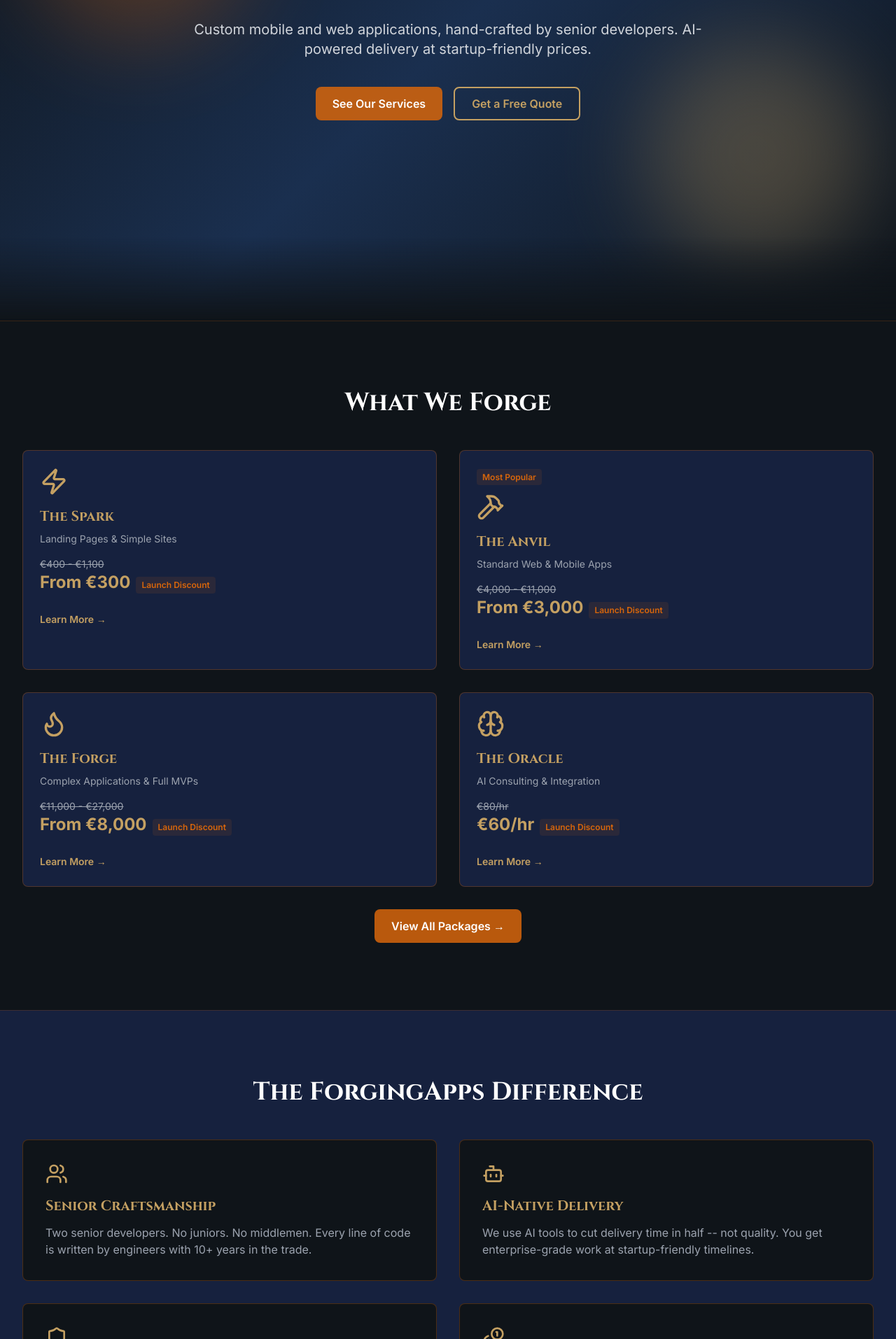
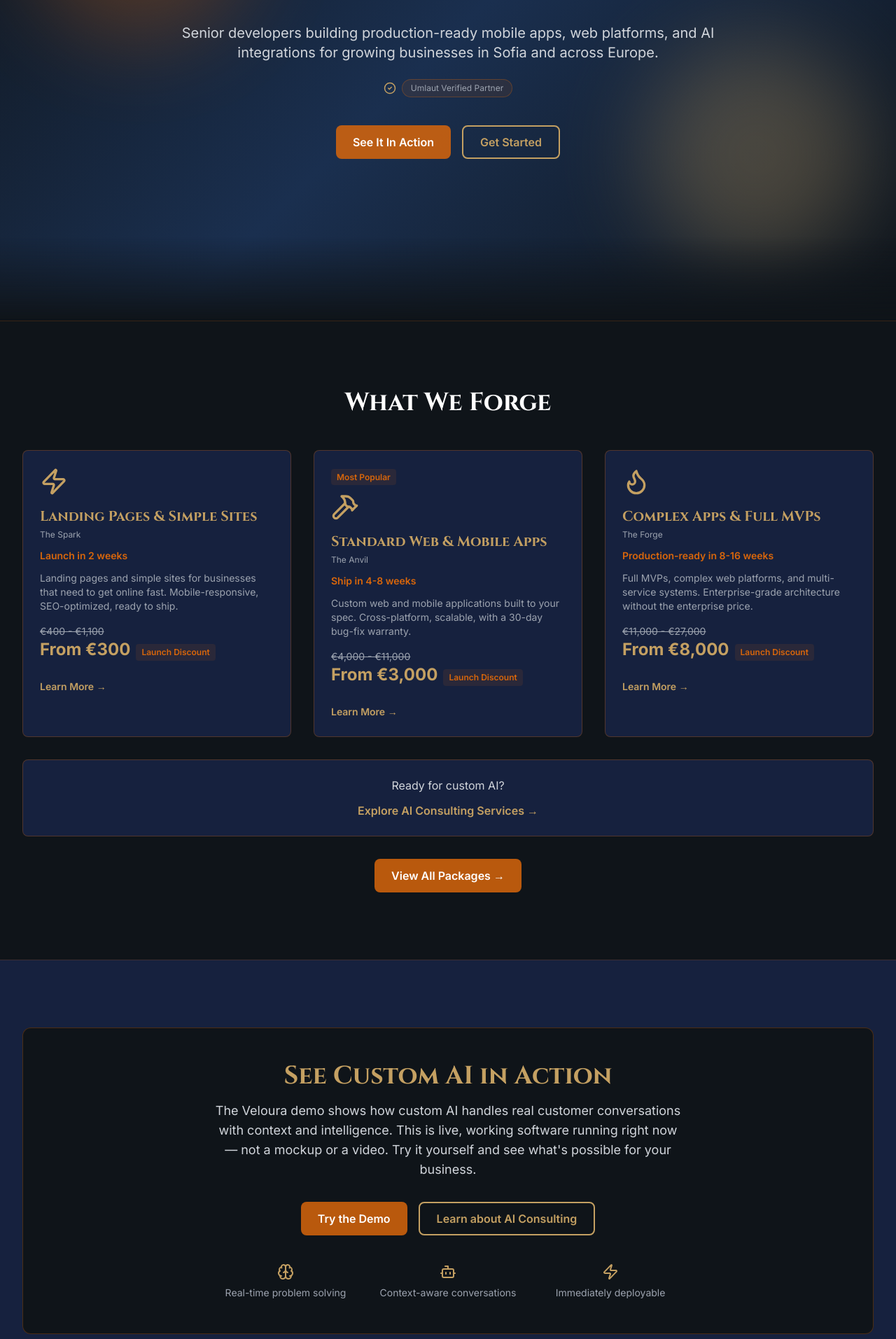
Before and after one commit to itsvetkov1/forgingapps-website, a Next.js app: page / in a window 1280 px wide. Shown: the part 407-2320 px from the top of the page at 70% size. Built offline with nearby package versions, Linux system fonts and the light colour scheme.

Commit message:
[hermes] update: homepage batch — hero rewrite (WEB-002), pricing cards restructure (WEB-003), demo teaser section (WEB-004)

```diff
--- a/app/page.tsx
+++ b/app/page.tsx
@@ -23,29 +23,34 @@ export default function Home() {
     <>
       {/* Hero Section */}
       <Hero
-        headline="Apps Forged to Last"
-        subheadline="Custom mobile and web applications, hand-crafted by senior developers. AI-powered delivery at startup-friendly prices."
-        primaryCTA={{ text: 'See Our Services', href: '/services' }}
-        secondaryCTA={{ text: 'Get a Free Quote', href: '/contact' }}
+        headline="Custom AI & Software Built Fast, Without the Price Tag"
+        subheadline="Senior developers building production-ready mobile apps, web platforms, and AI integrations for growing businesses in Sofia and across Europe."
+        primaryCTA={{ text: 'See It In Action', href: '/demo/veloura-support' }}
+        secondaryCTA={{ text: 'Get Started', href: '/contact' }}
+        trustBadge="Umlaut Verified Partner"
       />
 
       {/* What We Forge */}
       <section className="section-py bg-forge-dark border-t border-forge-ember/20">
         <div className="container-custom">
           <h2 className="font-cinzel text-4xl font-bold text-center mb-12">What We Forge</h2>
-          <div className="grid grid-cols-1 md:grid-cols-2 gap-8 mb-8">
+          <div className="grid grid-cols-1 md:grid-cols-3 gap-8 mb-8">
             <ServiceCard
               icon={<Zap size={40} />}
-              name="The Spark"
-              description="Landing Pages & Simple Sites"
+              title="Landing Pages & Simple Sites"
+              tier="The Spark"
+              outcome="Launch in 2 weeks"
+              description="Landing pages and simple sites for businesses that need to get online fast. Mobile-responsive, SEO-optimized, ready to ship."
               regularPrice="€400 - €1,100"
               launchPrice="From €300"
               href="/services#spark"
             />
             <ServiceCard
               icon={<Hammer size={40} />}
-              name="The Anvil"
-              description="Standard Web & Mobile Apps"
+              title="Standard Web & Mobile Apps"
+              tier="The Anvil"
+              outcome="Ship in 4-8 weeks"
+              description="Custom web and mobile applications built to your spec. Cross-platform, scalable, with a 30-day bug-fix warranty."
               regularPrice="€4,000 - €11,000"
               launchPrice="From €3,000"
               badge="Most Popular"
@@ -53,25 +58,64 @@ export default function Home() {
             />
             <ServiceCard
               icon={<Flame size={40} />}
-              name="The Forge"
-              description="Complex Applications & Full MVPs"
+              title="Complex Apps & Full MVPs"
+              tier="The Forge"
+              outcome="Production-ready in 8-16 weeks"
+              description="Full MVPs, complex web platforms, and multi-service systems. Enterprise-grade architecture without the enterprise price."
               regularPrice="€11,000 - €27,000"
               launchPrice="From €8,000"
               href="/services#forge"
             />
-            <ServiceCard
-              icon={<Brain size={40} />}
-              name="The Oracle"
-              description="AI Consulting & Integration"
-              regularPrice="€80/hr"
-              launchPrice="€60/hr"
-              href="/ai-consulting"
-            />
           </div>
-          <div className="text-center">
+
+          {/* AI Consulting Link */}
+          <div className="bg-forge-stone border border-forge-ember/30 rounded-lg p-6 text-center">
+            <p className="text-gray-300 mb-3">Ready for custom AI?</p>
+            <Link href="/ai-consulting" className="text-forge-gold hover:text-forge-ember transition font-semibold">
+              Explore AI Consulting Services →
+            </Link>
+          </div>
+
+          <div className="text-center mt-8">
             <Link href="/services" className="btn-primary">
               View All Packages →
             </Link>
+          </div>
+        </div>
+      </section>
+
+      {/* Demo Teaser */}
+      <section className="section-py bg-forge-stone border-t border-forge-ember/20">
+        <div className="container-custom">
+          <div className="bg-forge-dark border border-forge-ember/30 rounded-xl p-8 md:p-12 text-center">
+            <h2 className="font-cinzel text-3xl md:text-4xl font-bold text-forge-gold mb-4">
+              See Custom AI in Action
+            </h2>
+            <p className="text-gray-300 max-w-2xl mx-auto mb-8 text-lg">
+              The Veloura demo shows how custom AI handles real customer conversations with context and intelligence. This is live, working software running right now — not a mockup or a video. Try it yourself and see what's possible for your business.
+            </p>
+            <div className="flex flex-col sm:flex-row gap-4 justify-center mb-10">
+              <Link href="/demo/veloura-support" className="btn-primary">
+                Try the Demo
+              </Link>
+              <Link href="/ai-consulting" className="btn-secondary">
+                Learn about AI Consulting
+              </Link>
+            </div>
+            <div className="grid grid-cols-1 md:grid-cols-3 gap-6 max-w-2xl mx-auto">
+              <div className="flex flex-col items-center gap-2">
+                <Brain size={24} className="text-forge-gold" />
+                <span className="text-sm text-gray-400">Real-time problem solving</span>
+              </div>
+              <div className="flex flex-col items-center gap-2">
+                <Bot size={24} className="text-forge-gold" />
+                <span className="text-sm text-gray-400">Context-aware conversations</span>
+              </div>
+              <div className="flex flex-col items-center gap-2">
+                <Zap size={24} className="text-forge-gold" />
+                <span className="text-sm text-gray-400">Immediately deployable</span>
+              </div>
+            </div>
           </div>
         </div>
       </section>
--- a/components/Hero.tsx
+++ b/components/Hero.tsx
@@ -1,6 +1,7 @@
 'use client'
 
 import Link from 'next/link'
+import { Shield, CheckCircle2 } from 'lucide-react'
 
 interface HeroProps {
   headline: string
@@ -15,6 +16,7 @@ interface HeroProps {
   }
   size?: 'full' | 'small'
   badge?: string
+  trustBadge?: string
 }
 
 export default function Hero({
@@ -24,6 +26,7 @@ export default function Hero({
   secondaryCTA,
   size = 'full',
   badge,
+  trustBadge,
 }: HeroProps) {
   const heightClass = size === 'full' ? 'min-h-screen' : 'min-h-80'
 
@@ -48,9 +51,18 @@ export default function Hero({
           {headline}
         </h1>
 
-        <p className="text-lg md:text-xl text-gray-300 max-w-3xl mx-auto mb-10">
+        <p className="text-lg md:text-xl text-gray-300 max-w-3xl mx-auto mb-6">
           {subheadline}
         </p>
+
+        {trustBadge && (
+          <div className="flex items-center justify-center gap-2 mb-10">
+            <CheckCircle2 size={18} className="text-forge-gold" />
+            <span className="text-xs text-gray-400 border border-forge-ember/30 bg-forge-ember/10 px-3 py-1 rounded-full">
+              {trustBadge}
+            </span>
+          </div>
+        )}
 
         {(primaryCTA || secondaryCTA) && (
           <div className="flex flex-col sm:flex-row gap-4 justify-center">
--- a/components/ServiceCard.tsx
+++ b/components/ServiceCard.tsx
@@ -5,8 +5,10 @@ import React from 'react'
 
 interface ServiceCardProps {
   icon: React.ReactNode
-  name: string
+  title: string
+  tier?: string
   description: string
+  outcome?: string
   regularPrice: string
   launchPrice: string
   badge?: string
@@ -15,8 +17,10 @@ interface ServiceCardProps {
 
 export default function ServiceCard({
   icon,
-  name,
+  title,
+  tier,
   description,
+  outcome,
   regularPrice,
   launchPrice,
   badge,
@@ -34,9 +38,17 @@ export default function ServiceCard({
 
       <div className="mb-4 text-forge-gold">{icon}</div>
 
-      <h3 className="font-cinzel text-xl font-bold text-forge-gold mb-2">
-        {name}
+      <h3 className="font-cinzel text-xl font-bold text-forge-gold mb-1">
+        {title}
       </h3>
+
+      {tier && (
+        <p className="text-xs text-gray-400 mb-3">{tier}</p>
+      )}
+
+      {outcome && (
+        <p className="text-sm text-forge-ember font-semibold mb-3">{outcome}</p>
+      )}
 
       <p className="text-gray-400 text-sm mb-4">
         {description}
```
